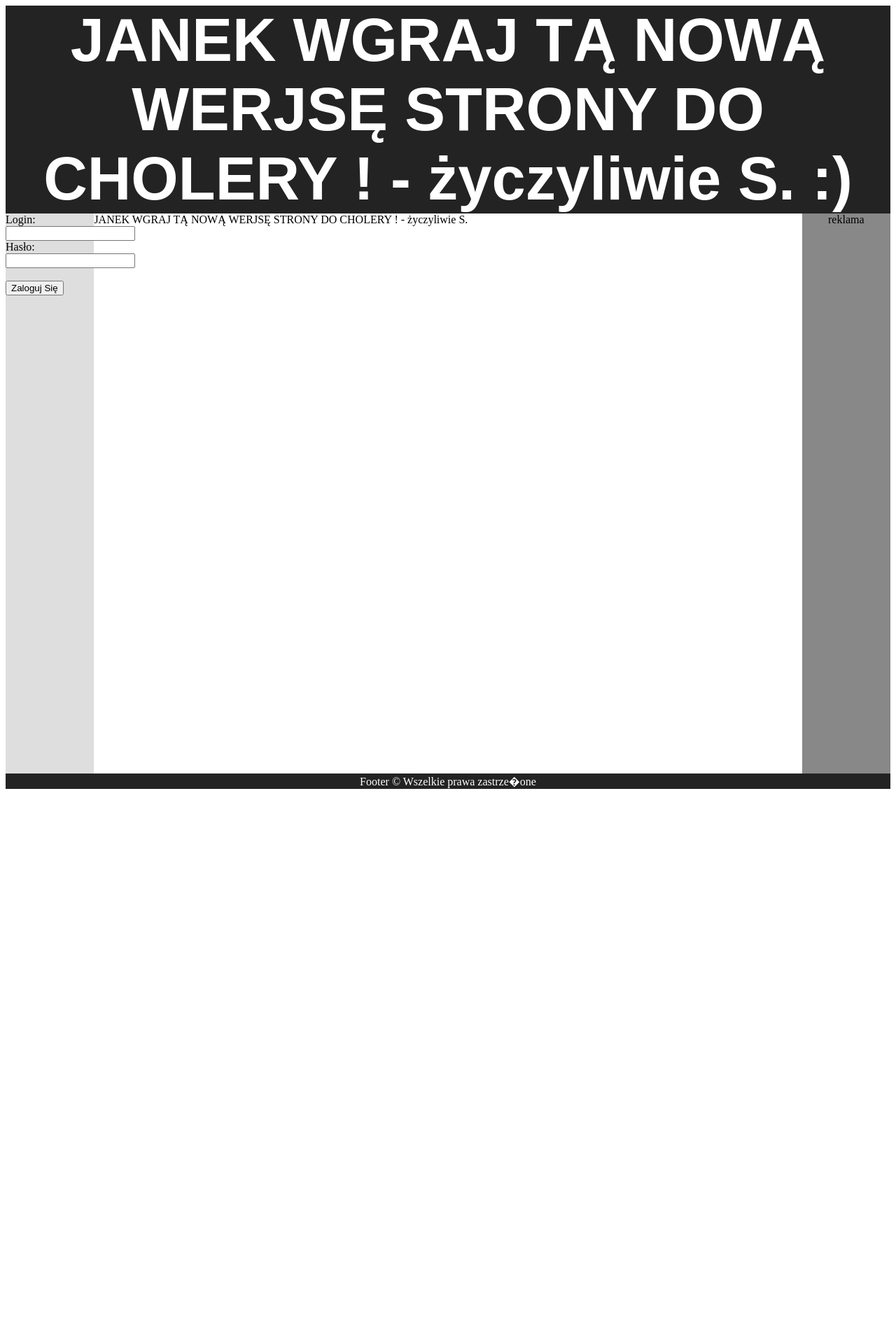
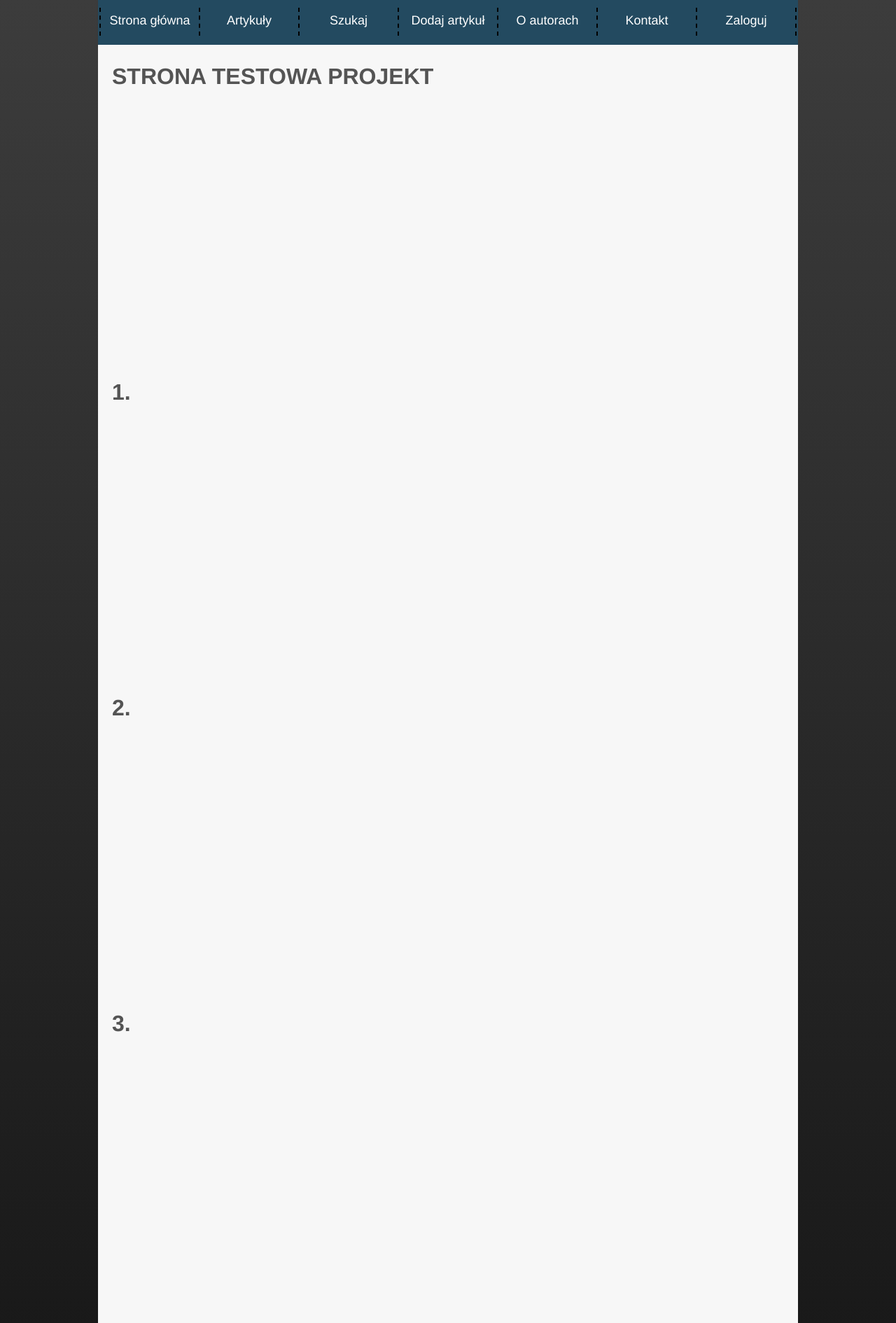
Before and after one commit to PyjterPL/Project-SI, a PHP site: page / in a window 1280 px wide. Shown: the top 1890 px of the page at 70% size. Before the commit the page ends 1127 px from the top, so only its background shows below. Run offline with PHP 8.4, Linux system fonts and the light colour scheme.

Commit message:
Add files via upload

```diff
--- a/index.php
+++ b/index.php
@@ -1,67 +1,95 @@
-<?php
+<!DOCTYPE html>
+<html>
 
-	session_start();
-	if((isset($_SESSION['logged'])) && ($_SESSION['logged']==true))
+    <head>
+        <meta charset="utf-8">
+        <meta http-equiv="X-UA-Compatible" content="IE=edge">
+        <title>Projekt SI</title>
+        <meta name="description" content="test">
+        <link rel="stylesheet" href="main.css">
+
+		<script src="https://ajax.googleapis.com/ajax/libs/jquery/2.2.0/jquery.min.js"></script>
+
+        <script src="jquery.scrollTo.min.js"></script>
+
+	<script>
+
+		jQuery(function($)
 		{
-		header('Location: panel.php');
-		exit();
+
+			$.scrollTo(0);
+			$('.scrollup').click(function() { $.scrollTo($('body'), 1000); });
 		}
-?>
+		);
 
 
-<!DOCTYPE HTML>
-<HTML lang="pl">
-
-<HEAD>
-	<meta http-equiv="Content-Type" content="text/html"; charset="utf-8" />
-	<meta name="Description" content="Opis strony" />
-	<meta name="Keywords" content="Wyrazy kluczowe" />
-	<link rel="Stylesheet" type="text/css" href="css_plik.css" />
-
-	<title> TYTUL </title>
-</HEAD>
-<BODY>
-
-<div id="header" >
-JANEK WGRAJ TĄ NOWĄ WERJSĘ STRONY DO CHOLERY ! - życzyliwie S. :)
-</div>
+		$(window).scroll(function()
+		{
+			if($(this).scrollTop()>400) $('.scrollup').fadeIn();
+			else $('.scrollup').fadeOut();
+		}
+		);
 
 
-<div id="navi">
+	</script>
 
-<form action = "login.php" method="post">
 
-		Login: <br/> <input type="text" name="login"/> <br/>
-		Hasło: <br/> <input type ="password" name = "pass"/> <br/> <br/>
-		<input type = "submit" value = "Zaloguj Się"/>
 
-</form>
-<?php
-	if(isset($_SESSION['errlog'])) echo $_SESSION['errlog'];
+    </head>
+    <body>
 
-?>
+        <a href="#" class="scrollup"></a>
+
+        <div class="nav">
+			<ol>
+				<li><a href="#">Strona główna</a></li>
+				<li><a href="#">Artykuły</a>
+					<ul>
+						<li><a href="#">C</a></li>
+						<li><a href="#">C++</a></li>
+						<li><a href="#">HTML</a></li>
+						<li><a href="#">Sieci komputerowe</a></li>
+					</ul>
+				</li>
+				<li><a href="#">Szukaj</a>
+
+				</li>
+				<li><a href="#">Dodaj artykuł</a>
+
+				</li>
+				<li><a href="#">O autorach</a>
+					<ul>
+						<li><a href="#">Snopek Jan</a></li>
+						<li><a href="#">Sladkowski Konrad</a></li>
+						<li><a href="#">Zuber Piotr</a></li>
+					</ul>
+				</li>
+                <li><a href="#">Kontakt</a>
+
+				</li>
+				<li><a href="flog.php">Zaloguj</a></li>
+			</ol>
 
 		</div>
 
-<div id="content">
-JANEK WGRAJ TĄ NOWĄ WERJSĘ STRONY DO CHOLERY ! - życzyliwie S.
-</div>
+        <h1> STRONA TESTOWA PROJEKT</h1>
+        <br/><br/><br/><br/><br/><br/><br/><br/><br/><br/><br/><br/><br/><br/><br/>
+        <h1> 1.</h1>
+        <br/><br/><br/><br/><br/><br/><br/><br/><br/><br/><br/><br/><br/><br/><br/>
+        <h1>2.</h1>
+        <br/><br/><br/><br/><br/><br/><br/><br/><br/><br/><br/><br/><br/><br/><br/>
+        <h1>3.</h1>
+        <br/><br/><br/><br/><br/><br/><br/><br/><br/><br/><br/><br/><br/><br/><br/>
+        <h1> 4.</h1>
+        <br/><br/><br/><br/><br/><br/><br/><br/><br/><br/><br/><br/><br/><br/><br/>
+        <h1>5.</h1>
+        <br/><br/><br/><br/><br/><br/><br/><br/><br/><br/><br/><br/><br/><br/><br/>
+        <h1>6.</h1>
+
+		<a href="screenshots/htmlcheatsheet.jpg" target="_blank">
+			<img alt="Zrzut ekranu pokazujący szybką edycję CSS" src="screenshots/htmlcheatsheet.jpg" />
+		</a>
 
 
-<div id="baner">
-<!--<img src="reklama.JPG" alt="reklama" />-->
-reklama
-</div>
-
-<div  id="footer">
-Footer &copy Wszelkie prawa zastrze�one
-</div>
-
-
-
-
-
-
-
-</BODY>
-</HTML>
+    </body>
+</html>
--- /dev/null
+++ b/main.css
@@ -0,0 +1,165 @@
+html {
+    background: #000000;
+    background-image: linear-gradient(180deg, rgb(60, 60, 60 ) 0%, rgb(0, 0, 0) 100%);
+    -webkit-font-smoothing: antialiased;
+}
+
+body {
+    background: #f7f7f7;
+    box-shadow: 0 0 2px rgba(0, 0, 0, 0.06);
+    color: #545454;
+    font-family: "Helvetica Neue", Helvetica, Arial, sans-serif;
+    font-size: 16px;
+    line-height: 1.5;
+    margin: 0 auto;
+    max-width: 1000px;
+    padding: 0em 0em 4em;
+}
+
+h1
+{
+    padding-left: 20px;
+}
+
+img {
+    animation: colorize 2s cubic-bezier(0, 0, .78, .36) 1;
+    background: transparent;
+    border: 10px solid rgba(0, 0, 0, 0.10);
+    border-radius: 2px;
+    display: block;
+    margin: 1.3em auto;
+    max-width: 95%;
+}
+
+.nav
+{
+	width: 100%;
+	padding: 10px 0;
+	background-color: #234a60;
+	text-align: center;
+	border-top: 1px solid #234a60;
+	border-bottom: 1px solid #234a60;
+
+}
+
+
+ol
+{
+	padding: 0;
+	margin: 0;
+	list-style-type: none;
+	font-size: 18px;
+	height: 35px;
+	line-height: 200%;
+	display: inline-block;
+}
+
+ol a
+{
+	color: #ffffff;
+	text-decoration: none;
+	display: block;
+}
+
+ol > li
+{
+	float: left;
+	width: 140px;
+	height: 40px;
+	border-right: 2px dashed #000000;
+}
+
+ol > li:first-child
+{
+	border-left: 2px dashed #000000;
+}
+
+ol > li:hover
+{
+	background-color: #88bbd8;
+}
+
+ol > li:hover > a
+{
+	color: #fff;
+}
+
+ol > li > ul
+{
+	list-style-type: none;
+	padding: 0;
+	margin: 0;
+	height: 40px;
+	display: none;
+}
+
+ol > li:hover > ul
+{
+	display: block;
+}
+
+ol > li > ul > li
+{
+	background-color:#234a60;
+	position: relative;
+	z-index: 100;
+	border-top: 2px dashed #000000;
+}
+
+ol > li > ul > li:hover
+{
+	background-color: #88bbd8;
+}
+
+ol > li > ul > li:hover > a
+{
+	color: #fff;
+}
+
+
+@keyframes colorize {
+    0% {
+        -webkit-filter: grayscale(100%);
+        filter: grayscale(100%);
+    }
+    100% {
+        -webkit-filter: grayscale(0%);
+        filter: grayscale(0%);
+    }
+}
+
+.scrollup
+{
+	width: 64px;
+	height: 64px;
+	text-decoration: none;
+	background: url("screenshots/up.png") no-repeat 0px 0px;
+	position: fixed;
+	right: 50px;
+	bottom: 50px;
+
+}
+
+a:link
+{
+	color: #fff;
+	text-decoration: none;
+}
+
+a:visited
+{
+	color: #fff;
+	text-decoration: none;
+}
+
+a:hover
+{
+	color: #485b3b;
+	text-decoration: underline;
+}
+
+a:active
+{
+	color: #fff;
+	text-decoration: none;
+}
```
Also changed, not shown: flog.php (added, +57 -0 lines), jquery.scrollTo.min.js (added, +7 -0 lines), 2 other files. Lines whose indentation alone changed are shown as unchanged.
